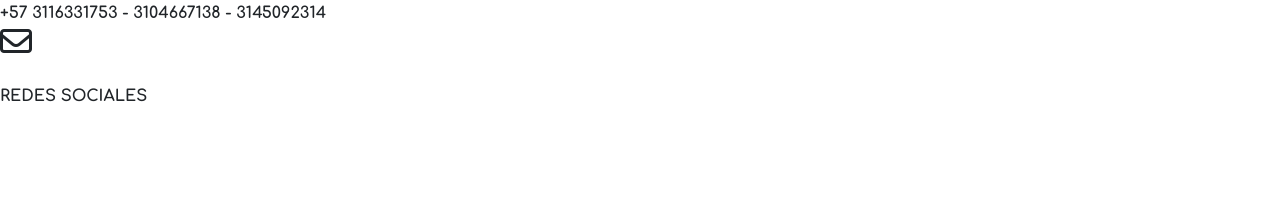
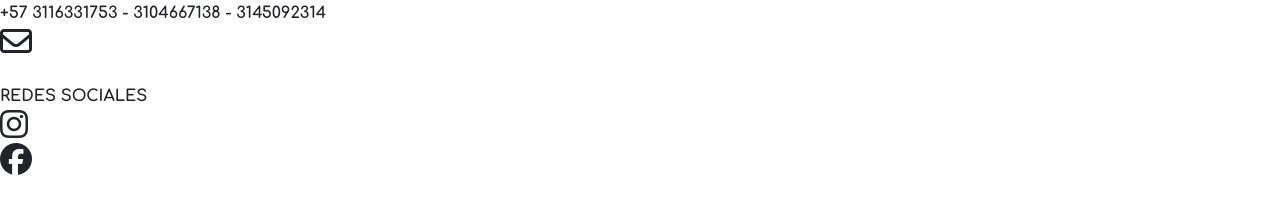
Before and after one commit to faridsantiago/Flowers-website, a Jekyll site: the page built from index.html, in a window 1280 px wide. Shown: the part 200-414 px from the top of the page. Built offline with Jekyll 4.4.1, drawn with Linux system fonts in a browser that asks for light colours; nearby versions of some CDN libraries.

Commit message:
Revert "footer finish"

```diff
--- a/_includes/footer.html
+++ b/_includes/footer.html
@@ -4,48 +4,36 @@
             <span>
                 CONTACTENOS
             </span>
-
             <div class="contact">
-
                 <div>
                     <i class="fa-solid fa-mobile fa-2x"></i>
                 </div>
-
                 <div class="separation">
                     +57 3116331753 - 3104667138 - 3145092314
                 </div>
-
             </div>
             <div class="contact">
-
                 <div>
                     <i class="fa-regular fa-envelope fa-2x"></i>
                 </div>
-
                 <div class="separation">
                     <a class="text-decoration-none text-white" href="mailto:daniadecoraciones_73@outlook.com">daniadecoraciones_73@outlook.com</a>
                 </div>
-
             </div>
 
             <div class="contact">
-
                 <span>
                     REDES SOCIALES
                 </span>
+                <div class="icons-social">
+                    <i class="fa-brands fa-instagram fa-2x" ></i>
+                </div>
+                <div class="icons-social">
+                    <i class="fa-brands fa-facebook fa-2x"></i>
+                </div>
+                <div>
 
-                <div class="icons-social">
-                   <a class="text-decoration-none text-white" href="https://www.instagram.com/daniadecoraciones73/">
-                        <i class="fa-brands fa-instagram fa-2x"></i>
-                   </a>
                 </div>
-
-                <div class="icons-social">
-                    <a class="text-decoration-none text-white" href="https://www.facebook.com/dania.decoraciones">
-                        <i class="fa-brands fa-facebook fa-2x"></i>
-                    </a>
-                </div>
-
             </div>
 
         </div>
```
